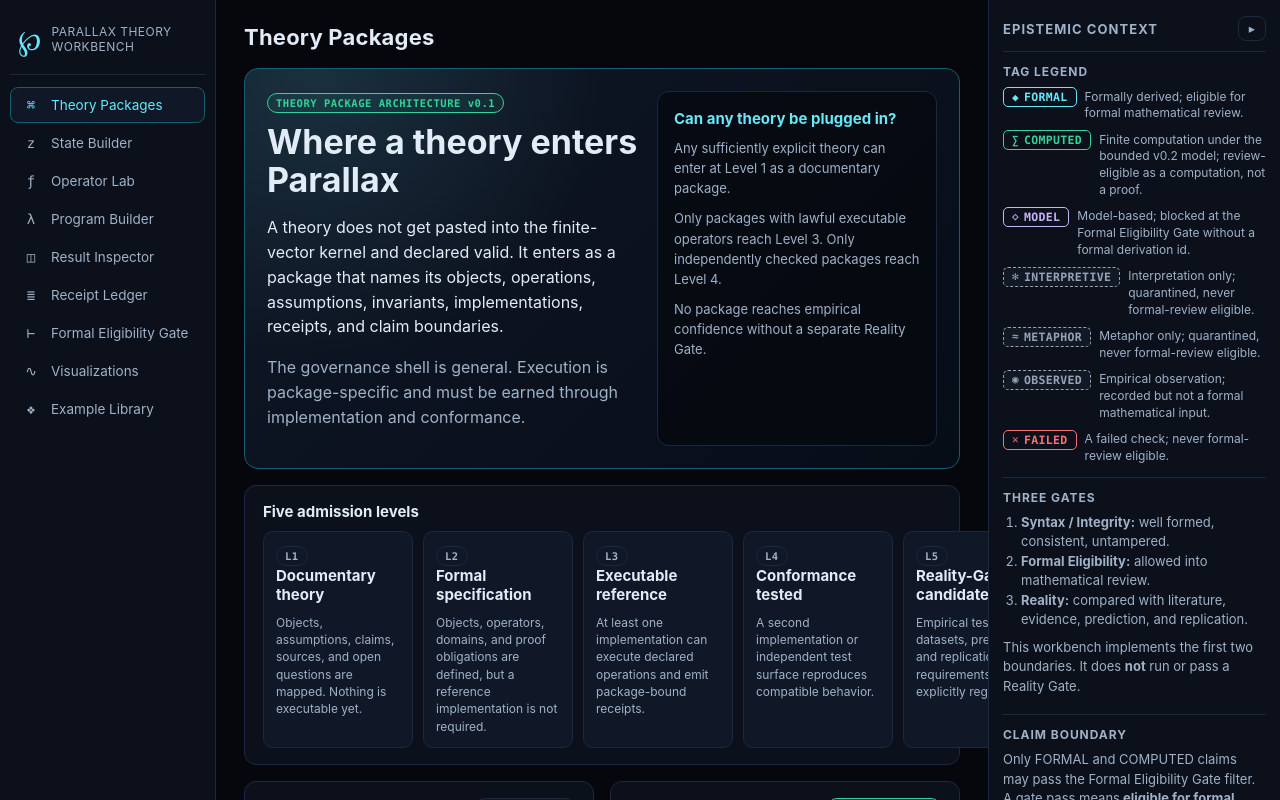
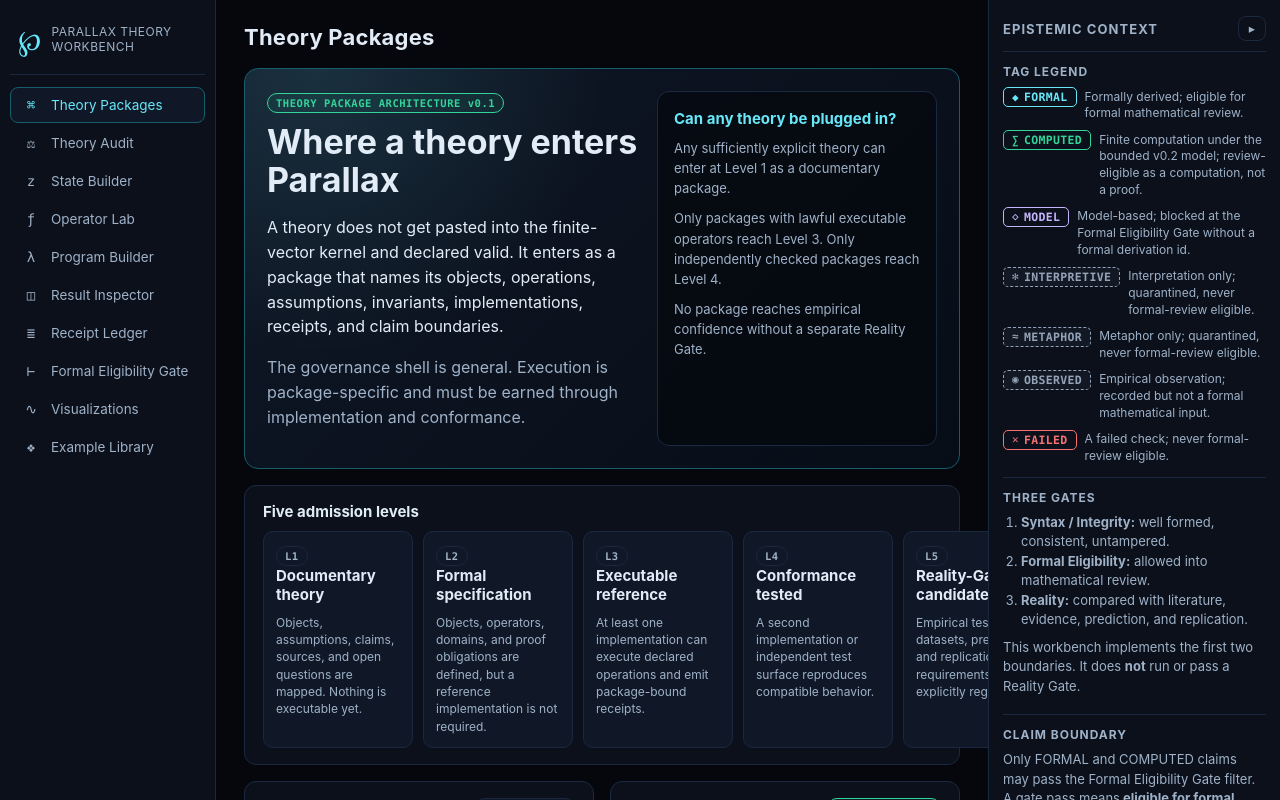
Before and after one commit to MichaelWave369/langarian-math, a React (Vite) app in the folder web/: page / in a window 1280 px wide. Shown: the top 800 px of the page. Built offline with nearby package versions, Linux system fonts and the light colour scheme.

Commit message:
Register theory audit module

```diff
--- a/web/src/ui/WorkbenchContext.jsx
+++ b/web/src/ui/WorkbenchContext.jsx
@@ -3,8 +3,9 @@
  *
  * Holds the WorkbenchSession (DSL executor + receipt ledger), the session
  * state table, the current Result Inspector payload, navigation, and the
- * technical/plain explanation toggle. Theory Packages is the front door;
- * executable package routes continue through the validated kernel session.
+ * technical/plain explanation toggle. Theory Packages is the intake desk;
+ * Theory Audit is the independent recovery and readiness room; executable
+ * package routes continue through the validated kernel session.
  */
 
 import { createContext, useCallback, useContext, useMemo, useRef, useState } from 'react'
@@ -14,6 +15,7 @@ import { stripIngest } from './util/sanitize.js'
 
 export const MODULES = [
   { id: 'theories', label: 'Theory Packages', icon: '⌘' },
+  { id: 'audit', label: 'Theory Audit', icon: '⚖' },
   { id: 'state', label: 'State Builder', icon: 'z' },
   { id: 'operators', label: 'Operator Lab', icon: 'ƒ' },
   { id: 'program', label: 'Program Builder', icon: 'λ' },
@@ -131,7 +133,7 @@ export function WorkbenchProvider({ children }) {
     setStates([])
     setInspection(null)
     bumpLedger()
-    setNotice('Session reset: states, ledger, and inspector cleared. Theory packages remain available.')
+    setNotice('Session reset: states, ledger, and inspector cleared. Theory packages and audit tools remain available.')
   }, [bumpLedger])
 
   const value = useMemo(
```
